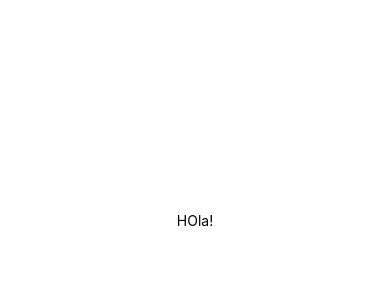
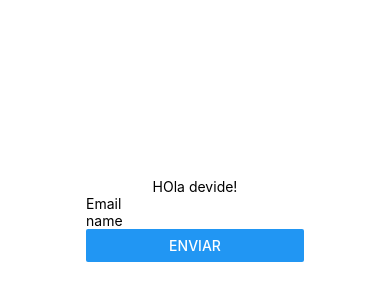
Before and after one commit to cristiandrc/react-native1, a React Native app: screen / in a window 390 px wide. Shown: the part 202-502 px from the top of the page. Built offline with nearby package versions, Linux system fonts and the light colour scheme.

Commit message:
create componet

```diff
--- a/App.js
+++ b/App.js
@@ -1,11 +1,11 @@
-import { StatusBar } from "expo-status-bar";
 import { StyleSheet, Text, View } from "react-native";
+import LoginForm from "./src/components/LoginForm";
 
 export default function App() {
   return (
     <View style={styles.container}>
-      <Text>HOla!</Text>
-      <StatusBar style="auto" />
+      <Text>HOla devide!</Text>
+      <LoginForm />
     </View>
   );
 }
--- /dev/null
+++ b/src/components/LoginForm.jsx
@@ -0,0 +1,12 @@
+import React from "react";
+import { TextInput, Button, Text, View } from "react-native";
+
+export default function LoginForm() {
+  return (
+    <View>
+      <TextInput placeholder="Email" />
+      <TextInput placeholder="name" />
+      <Button title="Enviar" onPress={() => console.log("enviar")} />
+    </View>
+  );
+}
```
